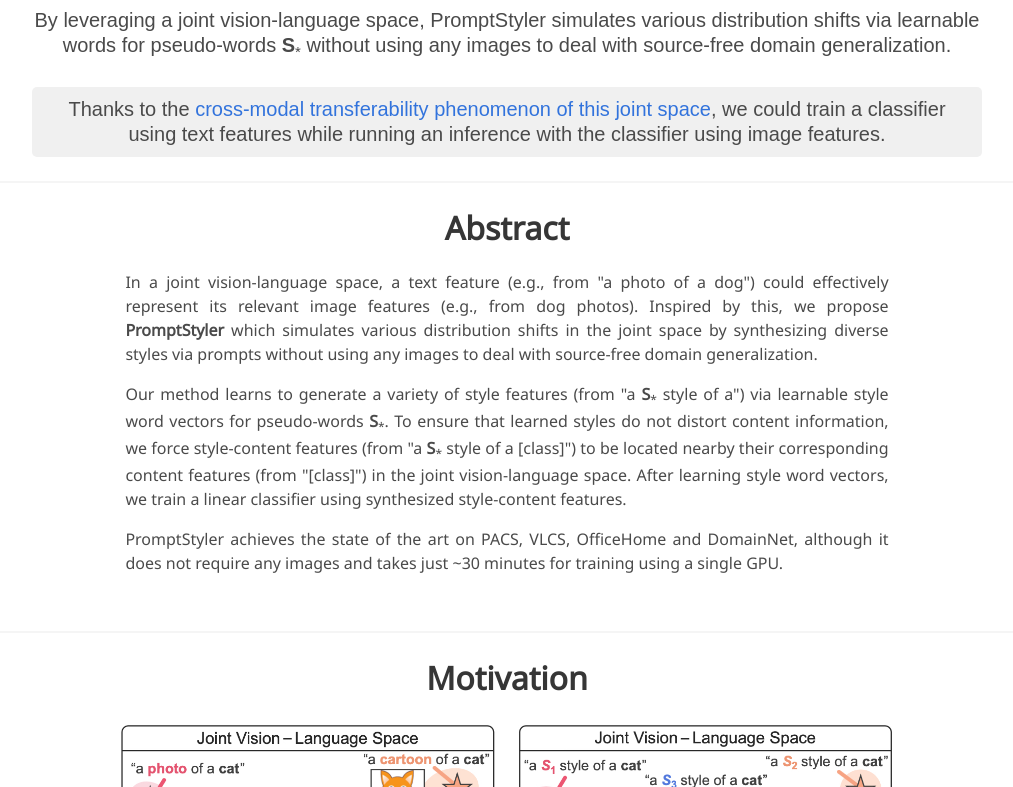
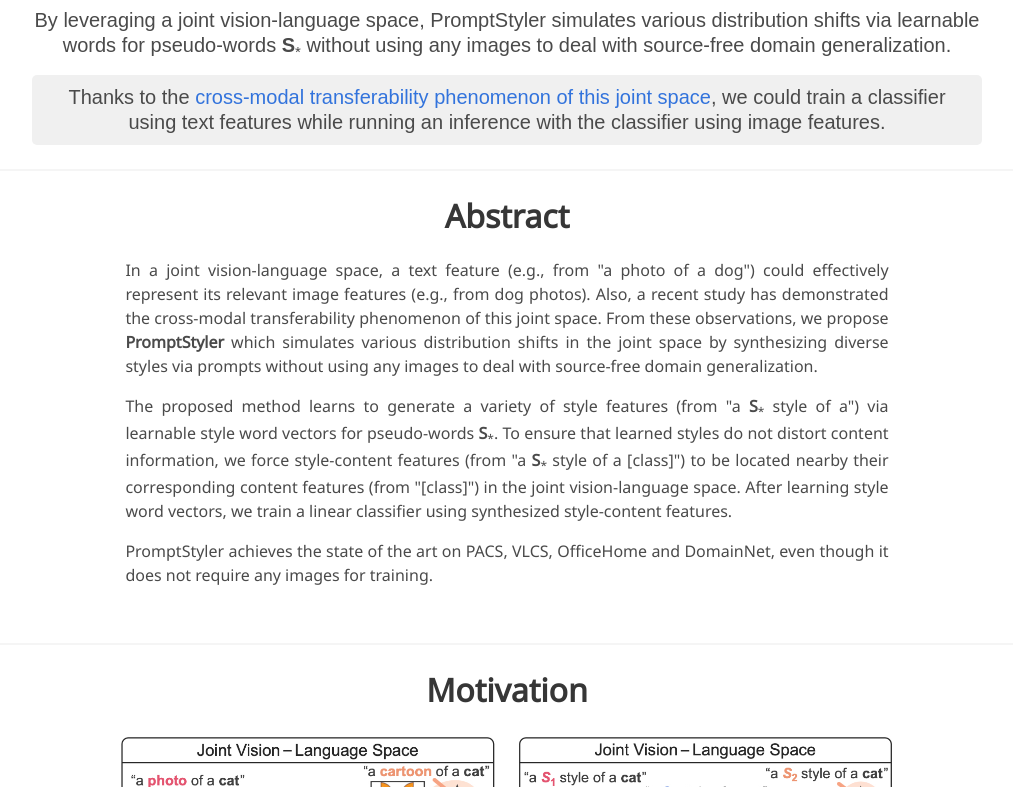
Before and after one commit to PromptStyler/PromptStyler.github.io, a plain HTML site: page index.html in a window 1280 px wide. Shown: the part 662-1449 px from the top of the page, without its empty margins (133-1146 px from the left). Drawn offline with nearby package versions, Linux system fonts and the light colour scheme; some icons are missing; a web font is replaced by a local one.

Commit message:
Update Project Page

```diff
--- a/index.html
+++ b/index.html
@@ -108,7 +108,7 @@
     <h2 class="subtitle has-text-centered" style="margin-top:-12px">
       By leveraging a joint vision-language space, PromptStyler simulates various distribution shifts via learnable words for pseudo-words <b>S</b><sub>*</sub> without using any images to deal with source-free domain generalization.
       <br><br>
-      <div class="gray-box-custom">
+      <div class="gray-box-custom" style="margin-top:-12px">
       Thanks to the <a href="https://arxiv.org/abs/2302.04269">cross-modal transferability phenomenon of this joint space</a>, we could train a classifier using text features while running an inference with the classifier using image features.
       </div>
     </h2>
@@ -126,13 +126,13 @@
         <h2 class="title is-3" style="margin-top:-5px">Abstract</h2>
         <div class="content has-text-justified">
           <p>
-            In a joint vision-language space, a text feature (e.g., from "a photo of a dog") could effectively represent its relevant image features (e.g., from dog photos). Inspired by this, we propose <b>PromptStyler</b> which simulates various distribution shifts in the joint space by synthesizing diverse styles via prompts without using any images to deal with source-free domain generalization.
+            In a joint vision-language space, a text feature (e.g., from "a photo of a dog") could effectively represent its relevant image features (e.g., from dog photos). Also, a recent study has demonstrated the cross-modal transferability phenomenon of this joint space. From these observations, we propose <b>PromptStyler</b> which simulates various distribution shifts in the joint space by synthesizing diverse styles via prompts without using any images to deal with source-free domain generalization.
           </p>
           <p>
-            Our method learns to generate a variety of style features (from "a <b>S</b><sub>*</sub> style of a") via learnable style word vectors for pseudo-words <b>S</b><sub>*</sub>. To ensure that learned styles do not distort content information, we force style-content features (from "a <b>S</b><sub>*</sub> style of a [class]") to be located nearby their corresponding content features (from "[class]") in the joint vision-language space. After learning style word vectors, we train a linear classifier using synthesized style-content features.
+            The proposed method learns to generate a variety of style features (from "a <b>S</b><sub>*</sub> style of a") via learnable style word vectors for pseudo-words <b>S</b><sub>*</sub>. To ensure that learned styles do not distort content information, we force style-content features (from "a <b>S</b><sub>*</sub> style of a [class]") to be located nearby their corresponding content features (from "[class]") in the joint vision-language space. After learning style word vectors, we train a linear classifier using synthesized style-content features.
           </p>
           <p>
-            PromptStyler achieves the state of the art on PACS, VLCS, OfficeHome and DomainNet, although it does not require any images and takes just ~30 minutes for training using a single GPU.
+            PromptStyler achieves the state of the art on PACS, VLCS, OfficeHome and DomainNet, even though it does not require any images for training.
           </p>
         </div>
       </div>
```
